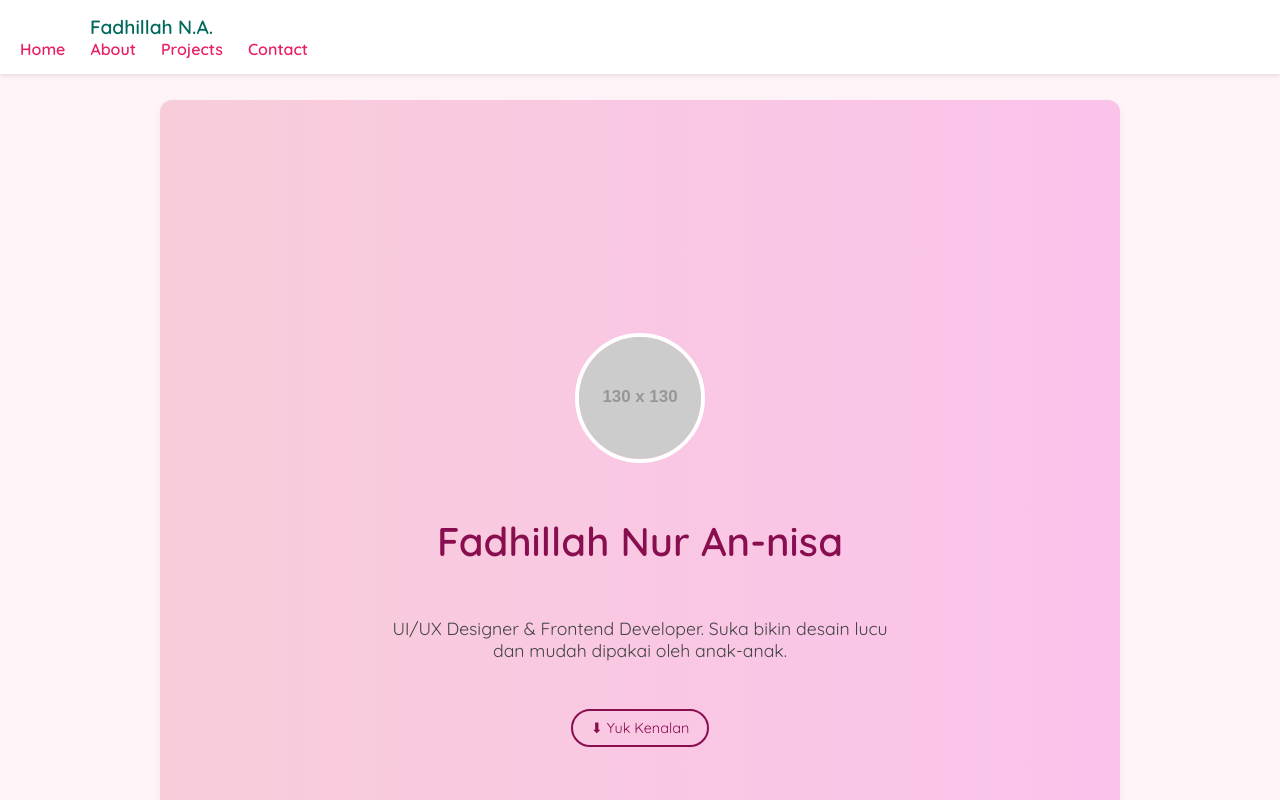
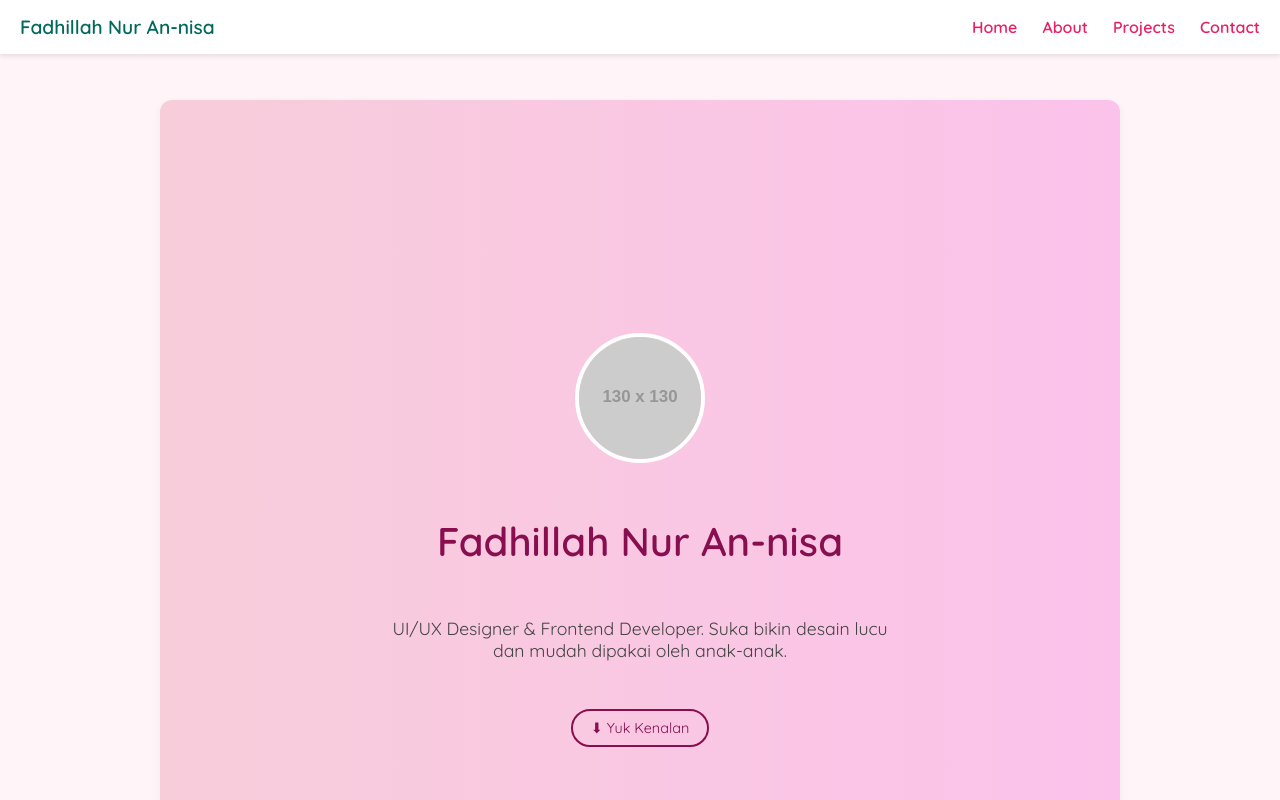
Before and after one commit to fadhillah-web/portofolio, a plain HTML site: page index.html in a window 1280 px wide. Shown: the top 800 px of the page. Drawn offline with nearby package versions, Linux system fonts and the light colour scheme; placeholder pictures from the web are drawn by us.

Commit message:
index.html

```diff
--- a/index.html
+++ b/index.html
@@ -25,16 +25,11 @@
       width: 100%;
       background-color: #ffffff;
       box-shadow: 0 2px 5px rgba(0,0,0,0.1);
-      padding: 15px 20px;
-      z-index: 999;
-    }
-
-    .nav-container {
       display: flex;
       justify-content: space-between;
       align-items: center;
-      max-width: 1100px;
-      margin: 0 auto;
+      padding: 15px 20px;
+      z-index: 999;
     }
 
     .brand {
@@ -187,13 +182,11 @@
 <body>
 
   <nav>
-    <div class="nav-container">
-      <div class="brand">Fadhillah N.A.</div>
-      <div class="menu-toggle" onclick="toggleMenu()">
-        <span></span>
-        <span></span>
-        <span></span>
-      </div>
+    <div class="brand">Fadhillah Nur An-nisa</div>
+    <div class="menu-toggle" onclick="toggleMenu()">
+      <span></span>
+      <span></span>
+      <span></span>
     </div>
     <div class="nav-links" id="navLinks">
       <a href="#home">Home</a>
```
